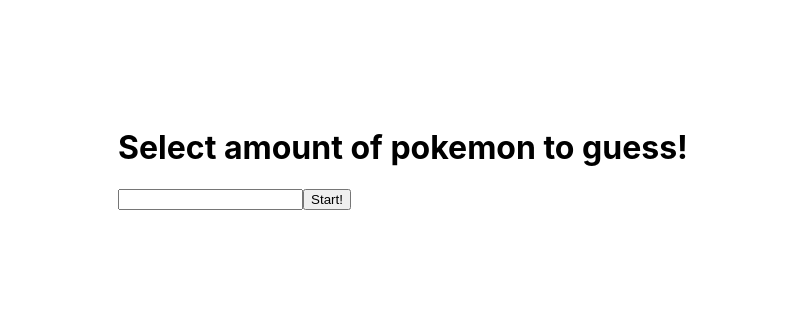
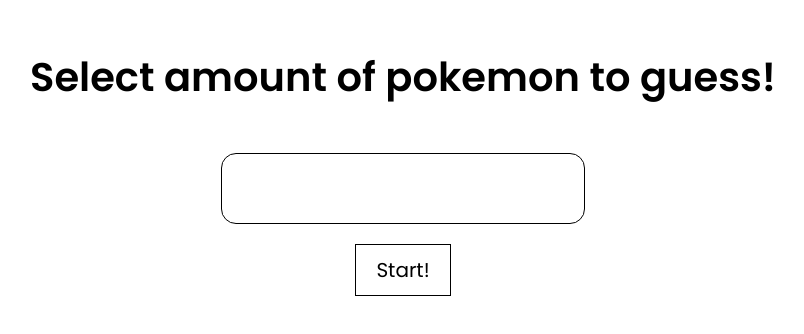
Before and after one commit to BarajasY/pokequiz, a React (Create React App) app: page / in a window 1280 px wide. Shown: the part 242-576 px from the top of the page, without its empty margins (237-1041 px from the left). Built offline with nearby package versions, Linux system fonts and the light colour scheme; no server answers; the database is empty.

Commit message:
Finished logic of the app

```diff
--- a/src/App.css
+++ b/src/App.css
@@ -22,3 +22,61 @@
     width: 400px;
     height: 400px;
 }
+
+.app_intro {
+    width: 80%;
+    display: flex;
+    flex-direction: column;
+    align-items: center;
+}
+
+.app_intro h1 {
+    text-align: center;
+    font-size: 40px;
+    font-family: 'Poppins';
+}
+
+.app_intro input {
+    border: 1px solid black;
+    font-size: 25px;
+    text-align: center;
+    padding: 20px;
+    border-radius: 15px;
+    margin: 20px;
+}
+
+.app_intro button {
+    padding: 10px 20px;
+    font-size: 20px;
+    background: none;
+    border: 1px solid black;
+    font-family: 'Poppins';
+}
+
+.app_questions {
+    height: 100vh;
+    width: 80%;
+    display: flex;
+    flex-direction: column;
+    align-items: center;
+    justify-content: space-around;
+}
+
+.app_questions h1 {
+    color: black;
+    font-size: 30px;
+    height: 10%;
+}
+
+.app_questions img {
+    width: 400px;
+    height: 400px;
+    user-select: none;
+}
+
+.app_questions input {
+    font-size: 25px;
+    padding: 20px;
+    text-align: center;
+    border-radius: 20px;
+}
--- a/src/App.js
+++ b/src/App.js
@@ -8,12 +8,11 @@
   const [Intro, setIntro] = useState(true)
   const [Amount, setAmount] = useState(0)
   const [Count, setCount] = useState(0)
-  const [Answer, setAnswer] = useState('')
 
   const handleAnswer = (e) => {
-    setAnswer(e.target.value);
-    if (Answer === PokemonObject[Count].data.Name) {
-      setCount(Count + 1)
+    if (e.target.value === PokemonObject[Count].data.Name) {
+      setCount(Count => Count + 1)
+      e.target.value = ''
     }
   }
 
@@ -39,7 +38,7 @@
   const startGame = () => {
     shuffleArray(PokemonObject);
     PokemonObject.length = Amount;
-    setIntro(!Intro);
+    setIntro(intro => !intro);
   }
 
   return (
@@ -55,10 +54,9 @@
             </div>
             :
             <div className="app_questions">
-              <h1>Guess the pokemon</h1>
-              <img src={PokemonObject[Count].data.Image} alt={PokemonObject[Count].data.Name} />
+              <h1>Guess the pokemon!</h1>
+              <img src={PokemonObject[Count].data.Image} alt={PokemonObject[Count].data.Name} draggable="false" />
               <input type="text" onChange={(e) => handleAnswer(e)} />
-              <h1>{Answer}</h1>
             </div>
           }
         </div>
```
